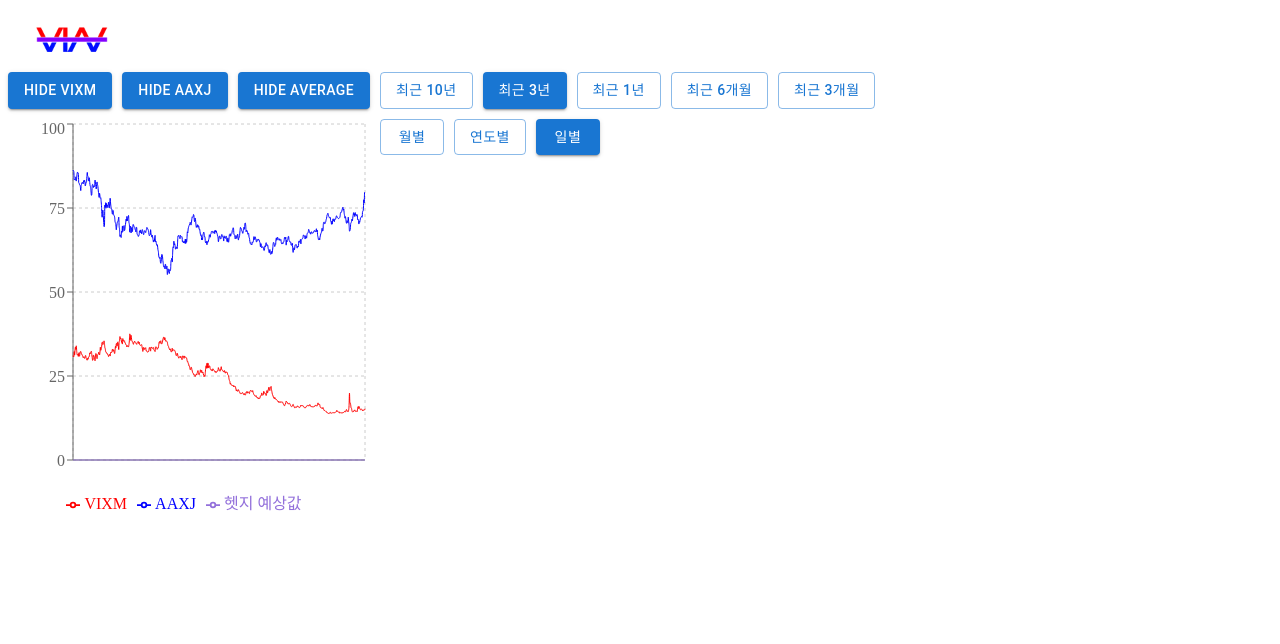
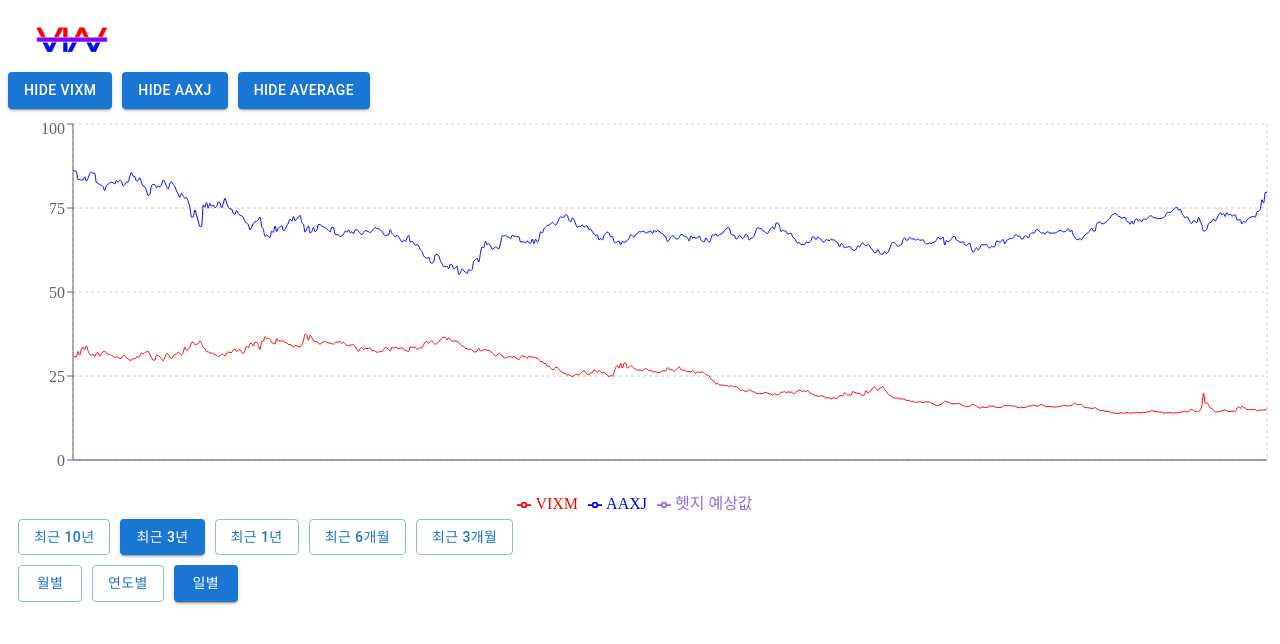
Before and after one commit to JoonSoo-Kim/2024_2H_DAC, a React (Create React App) app in the folder frontend/: page /etf/detail in a window 1280 px wide. Shown: the top 644 px of the page. Built offline with nearby package versions, Linux system fonts and the light colour scheme; no server answers.

Commit message:
style: 버튼 위치 재배치
- 세부 버튼 위치 재배치

```diff
--- a/frontend/src/components/ETFDetailTop.js
+++ b/frontend/src/components/ETFDetailTop.js
@@ -138,8 +138,7 @@ const ETFDetailTop = () => {
     };
 
     return (
-        <div>
-            <Grid container style={{ height: '100vh' }}>
+        <div style={{ display: 'flex', flexDirection: 'column', justifyContent: 'center' }}>
             <ETFDetailChart
                 data={filteredData.length > 0 ? filteredData : combinedData}
                 showVixm={showVixm}
@@ -165,7 +164,6 @@ const ETFDetailTop = () => {
                     setFilteredData={setFilteredData}
                 />
             </div>
-            </Grid>
         </div>
     );
 };
```
Lines whose indentation alone changed are shown as unchanged.
